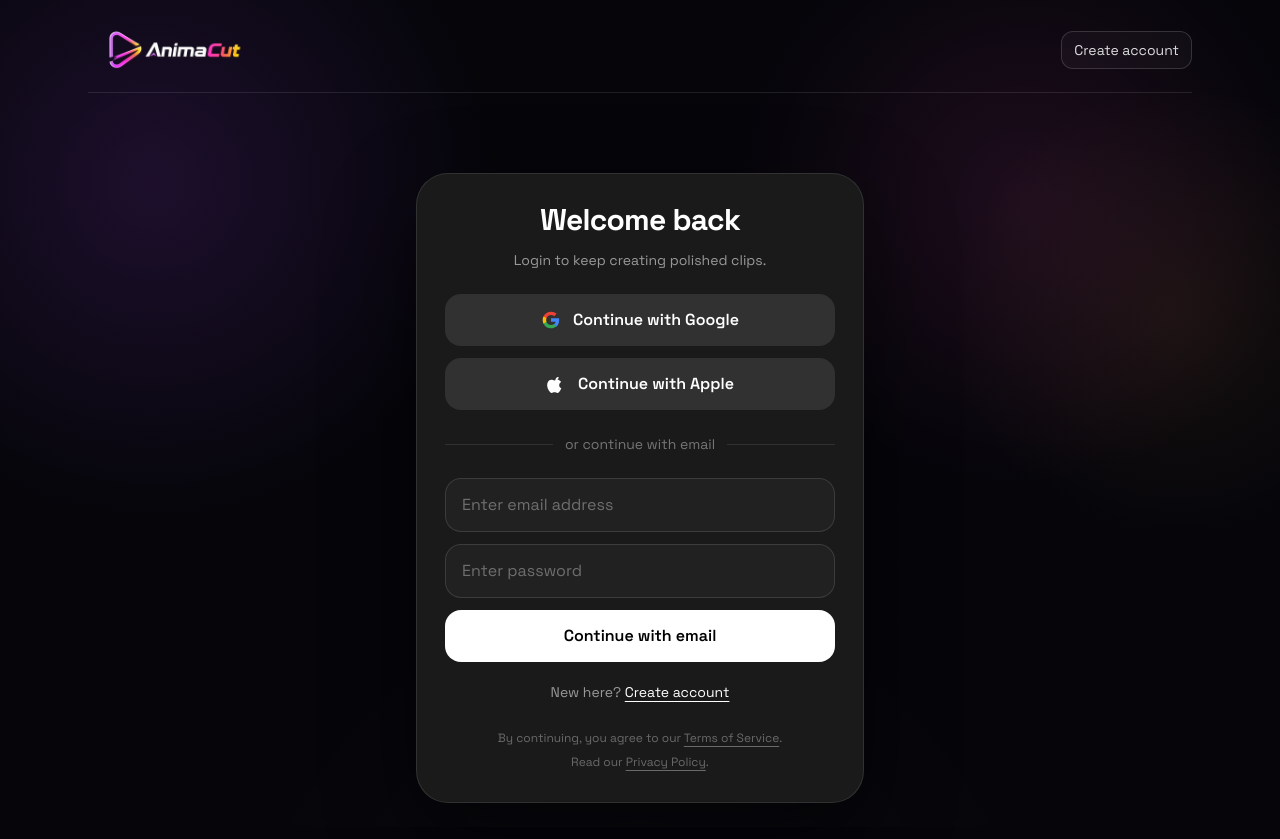
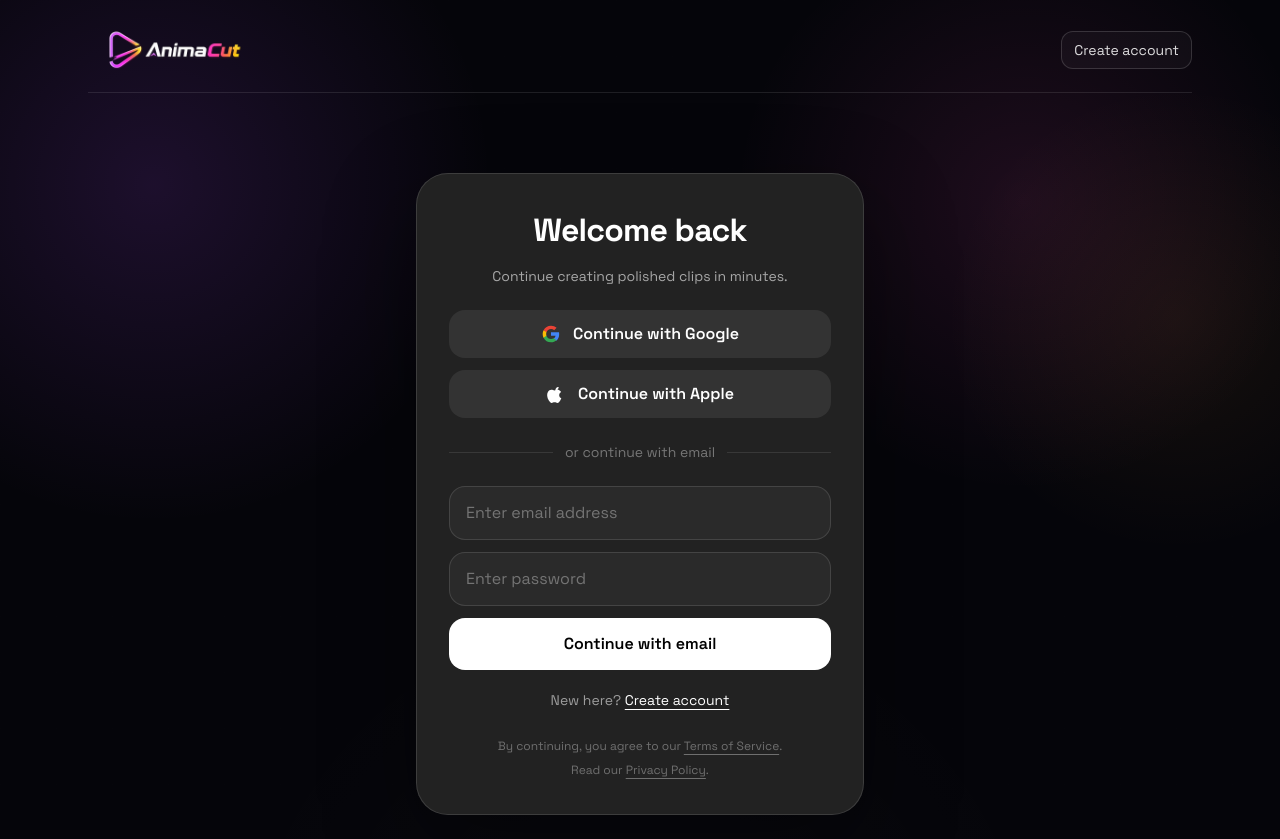
Before and after one commit to Duychinni/animecut, a Next.js app: page /auth/login in a window 1280 px wide. Built offline with nearby package versions, Linux system fonts and the light colour scheme.

Commit message:
Polish auth card styling and copy

```diff
--- a/components/auth/AuthCard.tsx
+++ b/components/auth/AuthCard.tsx
@@ -114,19 +114,19 @@ export function AuthCard({
   }
 
   return (
-    <div className="rounded-[32px] border border-white/10 bg-[#1c1c1c]/95 p-7 text-center shadow-[0_30px_90px_rgba(0,0,0,0.45)] backdrop-blur-xl">
-      <h1 className="text-3xl font-bold tracking-tight text-white">
-        {isLogin ? 'Welcome back' : 'Finish signing up to get your free clips'}
+    <div className="rounded-[32px] border border-white/12 bg-[#242424]/96 p-8 text-center shadow-[0_30px_90px_rgba(0,0,0,0.42)] backdrop-blur-xl">
+      <h1 className="text-[2rem] font-bold tracking-tight text-white">
+        {isLogin ? 'Welcome back' : 'Create your account'}
       </h1>
-      <p className="mt-3 text-sm text-white/55">
-        {isLogin ? 'Login to keep creating polished clips.' : 'Free plan available. No credit card required.'}
+      <p className="mt-3 text-sm text-white/60">
+        {isLogin ? 'Continue creating polished clips in minutes.' : 'Start turning long videos into short-form content.'}
       </p>
       {localMsg ? <p className="mt-3 text-sm text-emerald-300">{localMsg}</p> : null}
       {localError ? <p className="mt-3 text-sm text-red-300">{localError}</p> : null}
 
       <div className="mt-6 space-y-3">
         <button
-          className="flex w-full items-center justify-center gap-3 rounded-2xl bg-white/[0.10] px-4 py-3.5 font-semibold text-white transition hover:bg-white/[0.14] disabled:cursor-not-allowed disabled:opacity-60"
+          className="flex w-full items-center justify-center gap-3 rounded-2xl bg-white/[0.08] px-4 py-3 font-semibold text-white transition hover:bg-white/[0.12] disabled:cursor-not-allowed disabled:opacity-60"
           type="button"
           onClick={() => void onOAuth('google')}
           disabled={loading}
@@ -135,7 +135,7 @@ export function AuthCard({
           <span>{loading ? 'Working...' : 'Continue with Google'}</span>
         </button>
         <button
-          className="flex w-full items-center justify-center gap-3 rounded-2xl bg-white/[0.10] px-4 py-3.5 font-semibold text-white transition hover:bg-white/[0.14] disabled:cursor-not-allowed disabled:opacity-60"
+          className="flex w-full items-center justify-center gap-3 rounded-2xl bg-white/[0.08] px-4 py-3 font-semibold text-white transition hover:bg-white/[0.12] disabled:cursor-not-allowed disabled:opacity-60"
           type="button"
           onClick={() => void onOAuth('apple')}
           disabled={loading}
@@ -145,15 +145,15 @@ export function AuthCard({
         </button>
       </div>
 
-      <div className="mt-6 flex items-center gap-3 text-sm text-white/40">
+      <div className="mt-6 flex items-center gap-3 text-sm text-white/38">
         <div className="h-px flex-1 bg-white/10" />
-        <span>{isLogin ? 'or continue with email' : 'or continue with email'}</span>
+        <span>or continue with email</span>
         <div className="h-px flex-1 bg-white/10" />
       </div>
 
       <form onSubmit={onSubmit} className="mt-6 space-y-3 text-left">
         <input
-          className="w-full rounded-2xl border border-white/12 bg-white/[0.03] px-4 py-3.5 text-white placeholder:text-white/35 outline-none"
+          className="w-full rounded-2xl border border-white/12 bg-white/[0.04] px-4 py-3.5 text-white placeholder:text-white/35 outline-none"
           type="email"
           name="email"
           placeholder="Enter email address"
@@ -163,7 +163,7 @@ export function AuthCard({
         />
         {isLogin || showPassword ? (
           <input
-            className="w-full rounded-2xl border border-white/12 bg-white/[0.03] px-4 py-3.5 text-white placeholder:text-white/35 outline-none"
+            className="w-full rounded-2xl border border-white/12 bg-white/[0.04] px-4 py-3.5 text-white placeholder:text-white/35 outline-none"
             type="password"
             name="password"
             placeholder="Enter password"
```
